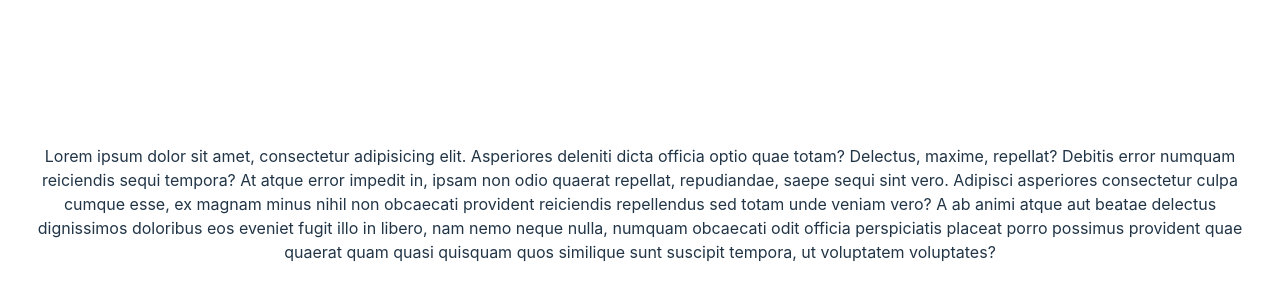
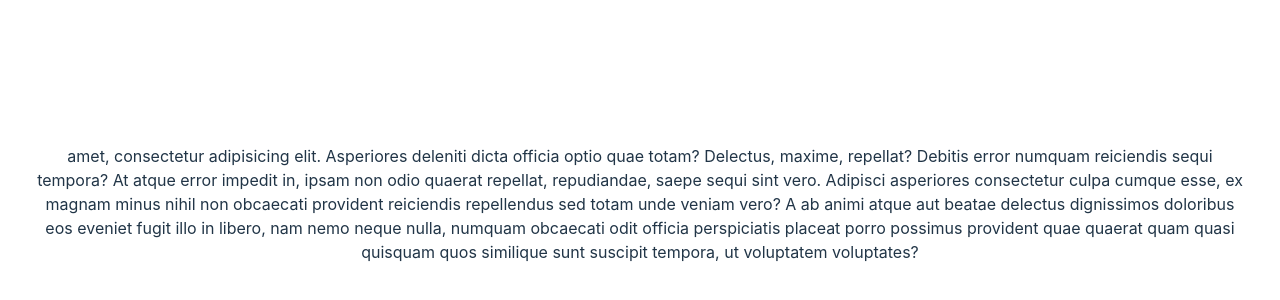
Before and after one commit to JohnKucharsky/kucharsky, a React (Vite) app in the folder client/: page / in a window 1280 px wide. Shown: the part 196-496 px from the top of the page. Built offline with nearby package versions, Linux system fonts and the light colour scheme; no server answers.

Commit message:
6th commit

```diff
--- a/client/src/App.tsx
+++ b/client/src/App.tsx
@@ -20,7 +20,8 @@ f()
   return (
     <div className="App">
         {value}
-        Lorem ipsum dolor sit amet, consectetur adipisicing elit. Asperiores deleniti dicta officia optio quae totam? Delectus, maxime, repellat? Debitis error numquam reiciendis sequi tempora? At atque error impedit in, ipsam non odio quaerat repellat, repudiandae, saepe sequi sint vero. Adipisci asperiores consectetur culpa cumque esse, ex magnam minus nihil non obcaecati provident reiciendis repellendus sed totam unde veniam vero? A ab animi atque aut beatae delectus dignissimos doloribus eos eveniet fugit illo in libero, nam nemo neque nulla, numquam obcaecati odit officia perspiciatis placeat porro possimus provident quae quaerat quam quasi quisquam quos similique sunt suscipit tempora, ut voluptatem voluptates?
+
+       amet, consectetur adipisicing elit. Asperiores deleniti dicta officia optio quae totam? Delectus, maxime, repellat? Debitis error numquam reiciendis sequi tempora? At atque error impedit in, ipsam non odio quaerat repellat, repudiandae, saepe sequi sint vero. Adipisci asperiores consectetur culpa cumque esse, ex magnam minus nihil non obcaecati provident reiciendis repellendus sed totam unde veniam vero? A ab animi atque aut beatae delectus dignissimos doloribus eos eveniet fugit illo in libero, nam nemo neque nulla, numquam obcaecati odit officia perspiciatis placeat porro possimus provident quae quaerat quam quasi quisquam quos similique sunt suscipit tempora, ut voluptatem voluptates?
     </div>
   )
 }
```
Also changed, not shown: 1 other file (tests, documents, lock files or other folders).
